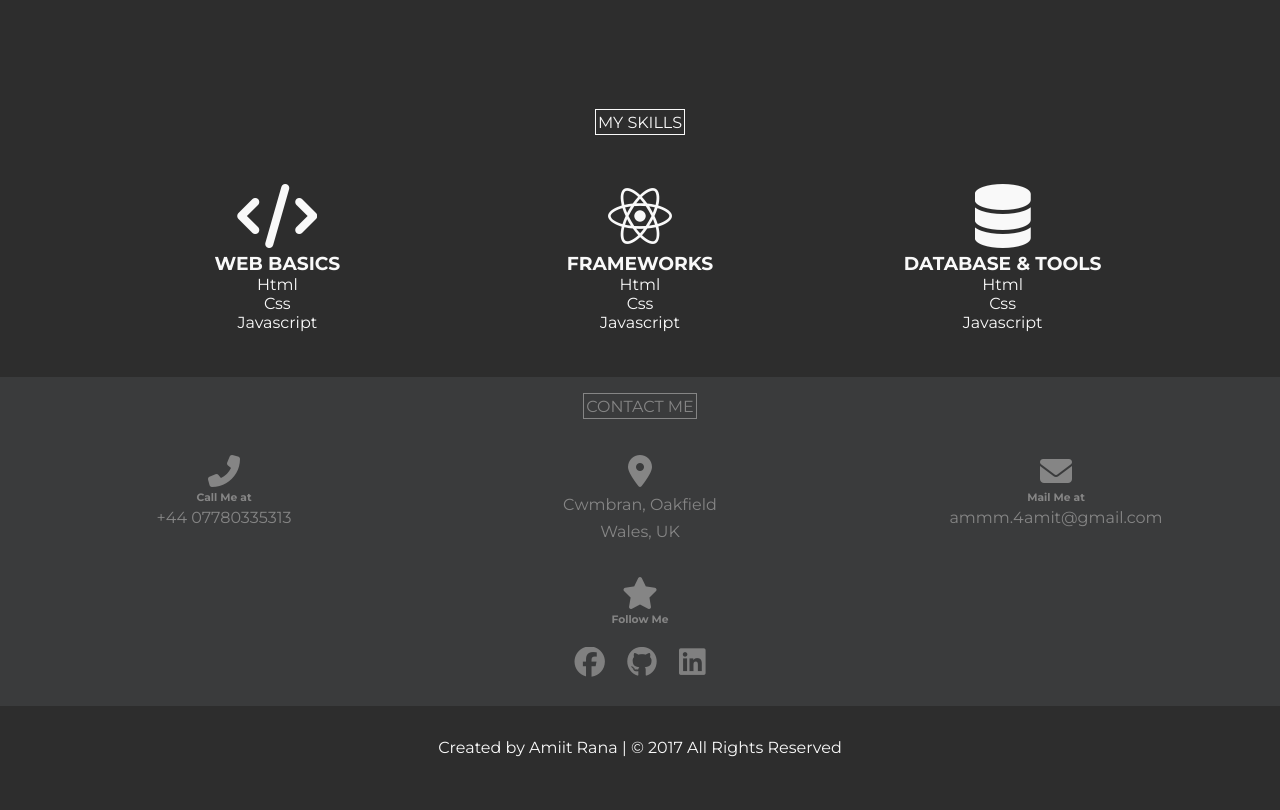
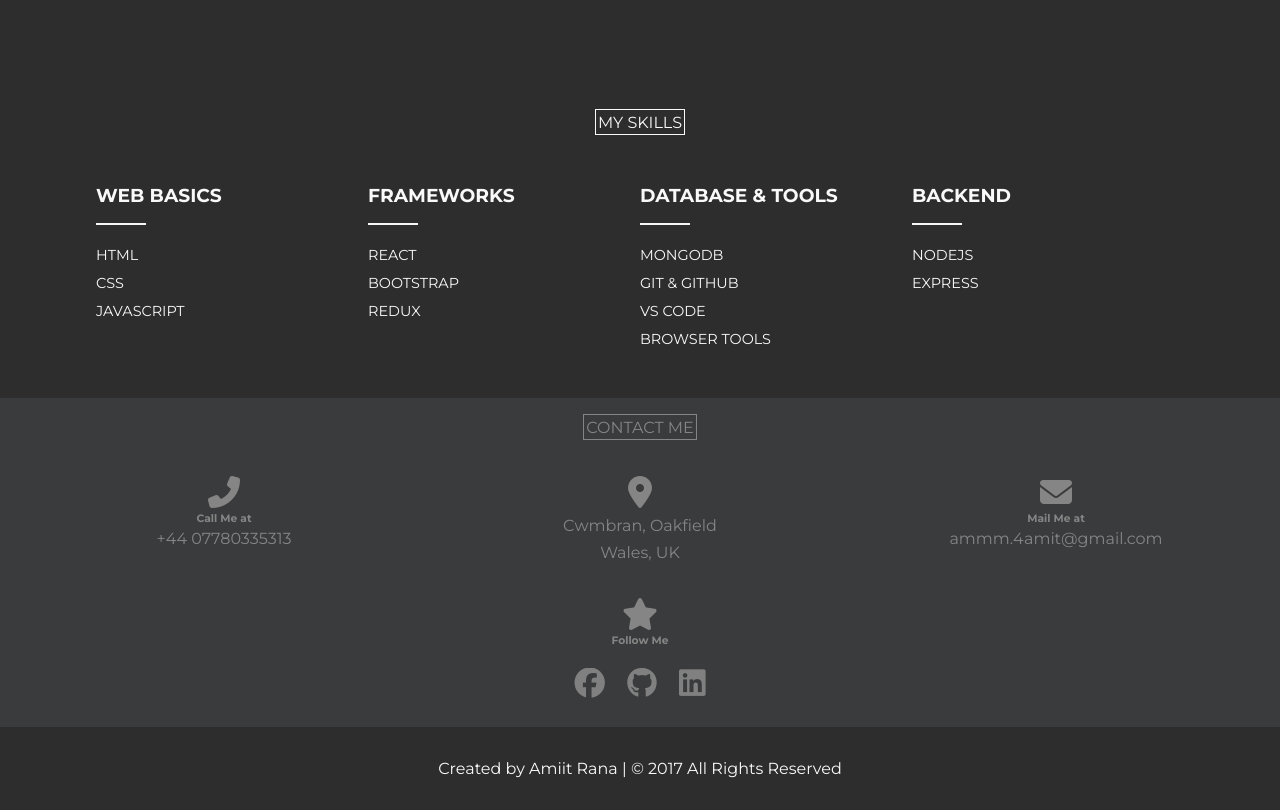
Before and after one commit to Ammm4/Ammm4.github.io, a React (Create React App) app: page / in a window 1280 px wide. Shown: the part 2100-2910 px from the top of the page. Before the commit the page ends 2889 px from the top, so only its background shows below. Built offline with nearby package versions, Linux system fonts and the light colour scheme.

Commit message:
skills section edit

```diff
--- a/src/components/skills/Skills.css
+++ b/src/components/skills/Skills.css
@@ -11,8 +11,20 @@
 .skills-content {
   width: 85%;
   margin: auto;
-  text-align: center;
+  text-align: left;
   display: grid;
-  grid-template-columns: 1fr 1fr 1fr;
+  grid-template-columns: 1fr 1fr 1fr 1fr;
   padding: 45px 0;
 }
+
+.hr-line {
+  width: 50px;
+  height: 2px;
+  margin:  1rem auto 1rem 0;
+  background-color: #f7f7f7;
+}
+
+.skillset li {
+  font-size: 0.9rem;
+  padding: 5px 0;
+}
--- a/src/components/skills/Skills.js
+++ b/src/components/skills/Skills.js
@@ -8,47 +8,57 @@ function Skills() {
        <div className="skills-heading">MY SKILLS</div>
           <div className="skills-content">
                        <div className="skillBox">
-                                        <div className='flip-front'>
-                                          <div className="flip-front-inner">
-                                              <div className="mt-4 mb-4"> <i className=" fas fa-code fa-4x"></i></div>
-                                              <h3 className="heading3 dem1">WEB BASICS</h3>
+                                          <div>
+                                              <h3>WEB BASICS</h3>
+                                              <div className="hr-line"></div>
+                                          </div>
+                                          <div>
+                                                  <ul className="skillset">
+                                                      <li>HTML</li>
+                                                      <li>CSS</li>
+                                                      <li>JAVASCRIPT</li>
+                                                  </ul>
+                                          </div>
+                        </div>
+                        <div className="skillBox">
+                                          <div>
+                                             <h3>FRAMEWORKS</h3>
+                                              <div className="hr-line"></div>
                                            </div>
-                                          </div>
-                                          <div className="flip-back">
-                                                  <ul className="list-group flip-back-inner">
-                                                      <li>Html</li>
-                                                      <li>Css</li>
-                                                      <li>Javascript</li>
+                                          <div>
+                                                  <ul className="skillset">
+                                                      <li>REACT</li>
+                                                      <li>BOOTSTRAP</li>
+                                                      <li>REDUX</li>
                                                   </ul>
                                           </div>
                         </div>
                         <div className="skillBox">
 
                                           <div>
-                                              <div> <i className="fab fa-react fa-4x"></i></div>
-                                              <h3>FRAMEWORKS</h3>
+                                              <h3 className="heading3 dem1">DATABASE & TOOLS</h3>
+                                              <div className="hr-line"></div>
                                            </div>
 
                                           <div>
-                                                  <ul>
-                                                      <li>Html</li>
-                                                      <li>Css</li>
-                                                      <li>Javascript</li>
+                                                  <ul className="skillset">
+                                                      <li>MONGODB</li>
+                                                      <li>GIT & GITHUB</li>
+                                                      <li>VS CODE</li>
+                                                      <li>BROWSER TOOLS</li>
                                                   </ul>
                                           </div>
                         </div>
                         <div className="skillBox">
-                                        <div className='flip-front'>
-                                          <div className="flip-front-inner">
-                                              <div className="mt-4 mb-4"> <i className=" fas fa-database fa-4x"></i></div>
-                                              <h3 className="heading3 dem1">DATABASE & TOOLS</h3>
+                                          <div>
+                                              <h3>BACKEND</h3>
+                                              <div className="hr-line"></div>
                                            </div>
-                                          </div>
-                                          <div className="flip-back">
-                                                  <ul className="list-group flip-back-inner">
-                                                      <li>Html</li>
-                                                      <li>Css</li>
-                                                      <li>Javascript</li>
+
+                                          <div>
+                                                  <ul className="skillset">
+                                                      <li>NODEJS</li>
+                                                      <li>EXPRESS</li>
                                                   </ul>
                                           </div>
                         </div>
```
